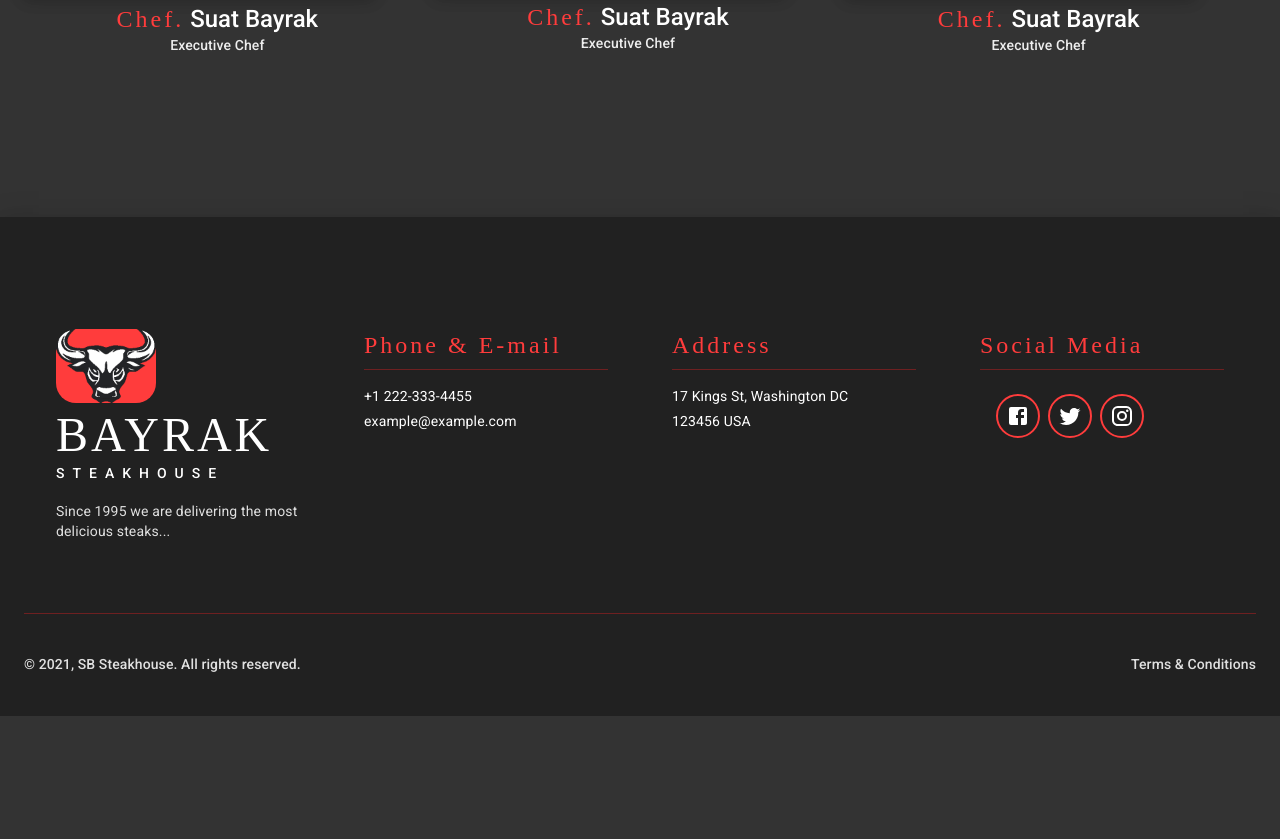
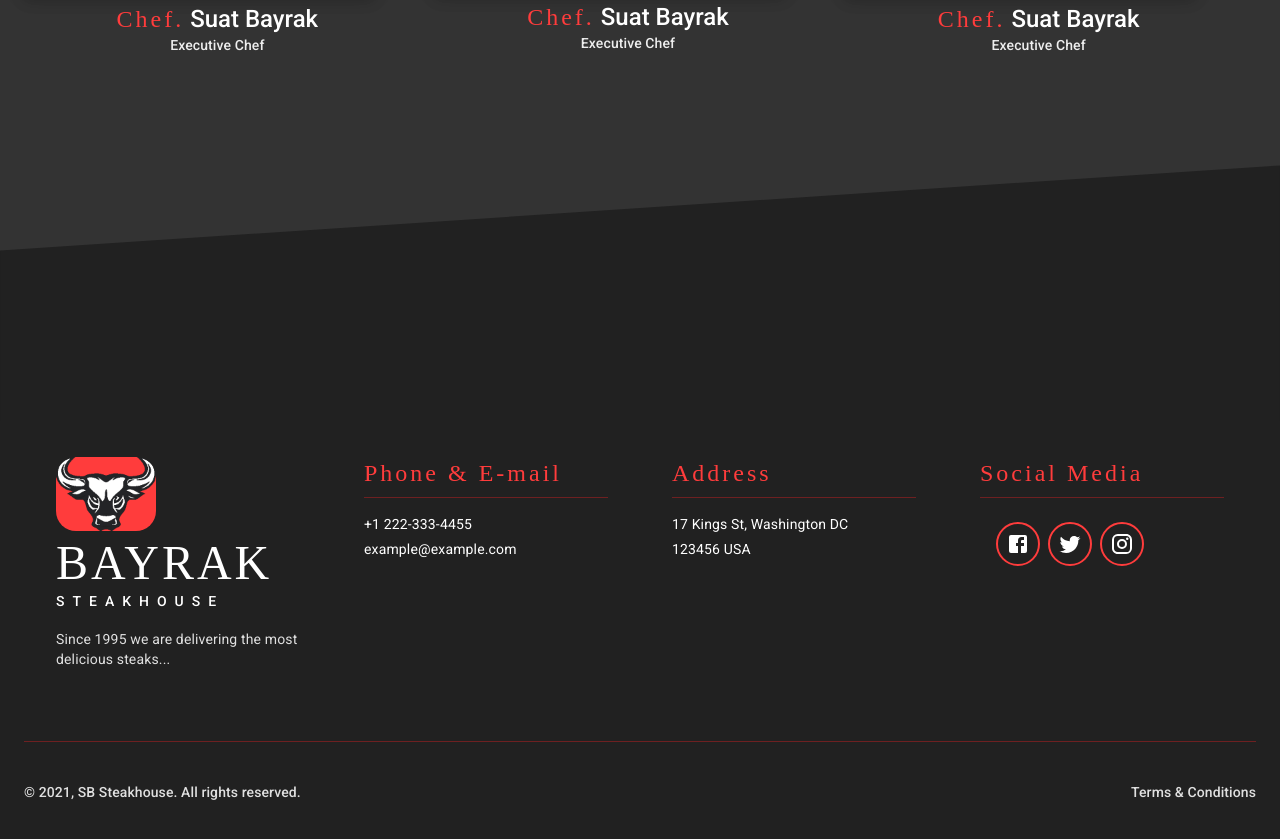
Before and after one commit to sbayrak/sb-steak-house, a React (Create React App) app: page /about in a window 1280 px wide. Shown: the part 1880-2719 px from the top of the page. Before the commit the page ends 2596 px from the top, so only its background shows below. Built offline with nearby package versions, Linux system fonts and the light colour scheme; a web font is replaced by a local one.

Commit message:
Added wave svg to footer

```diff
--- a/src/layout/Footer.js
+++ b/src/layout/Footer.js
@@ -11,8 +11,6 @@ import { makeStyles } from '@material-ui/core/styles';
 
 const useStyles = makeStyles((theme) => ({
   box: {
-    marginTop: theme.spacing(10),
-    boxShadow: theme.shadows[15],
     backgroundColor: theme.palette.grey[900],
   },
   gridContainerTop: {
@@ -20,7 +18,6 @@ const useStyles = makeStyles((theme) => ({
   },
   gridItemTop: {
     padding: theme.spacing(4),
-    marginTop: theme.spacing(10),
     [theme.breakpoints.down('sm')]: {
       marginTop: theme.spacing(5),
       padding: theme.spacing(2),
@@ -102,6 +99,11 @@ const Footer = () => {
   const classes = useStyles();
   return (
     <Box component='div' className={classes.box}>
+      <img
+        src='/images/waveFooter.svg'
+        alt='sbsteakhouse'
+        style={{ backgroundColor: '#333' }}
+      />
       <Container>
         <Grid container>
           <Grid container item md={12} className={classes.gridContainerTop}>
```
Also changed, not shown: public/images/waveFooter.svg (added).
